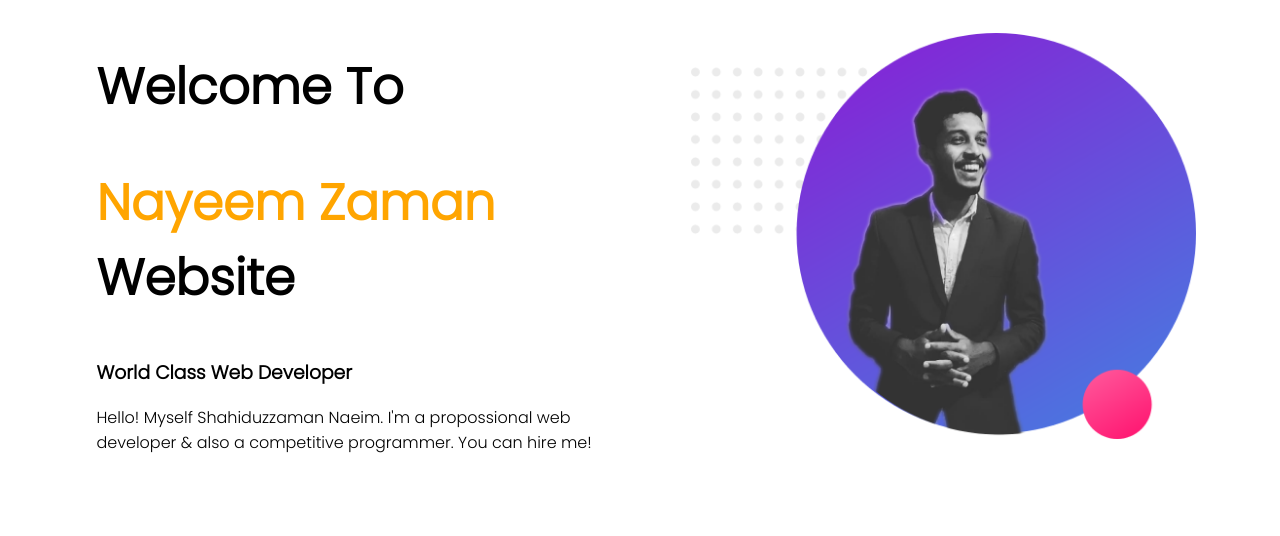
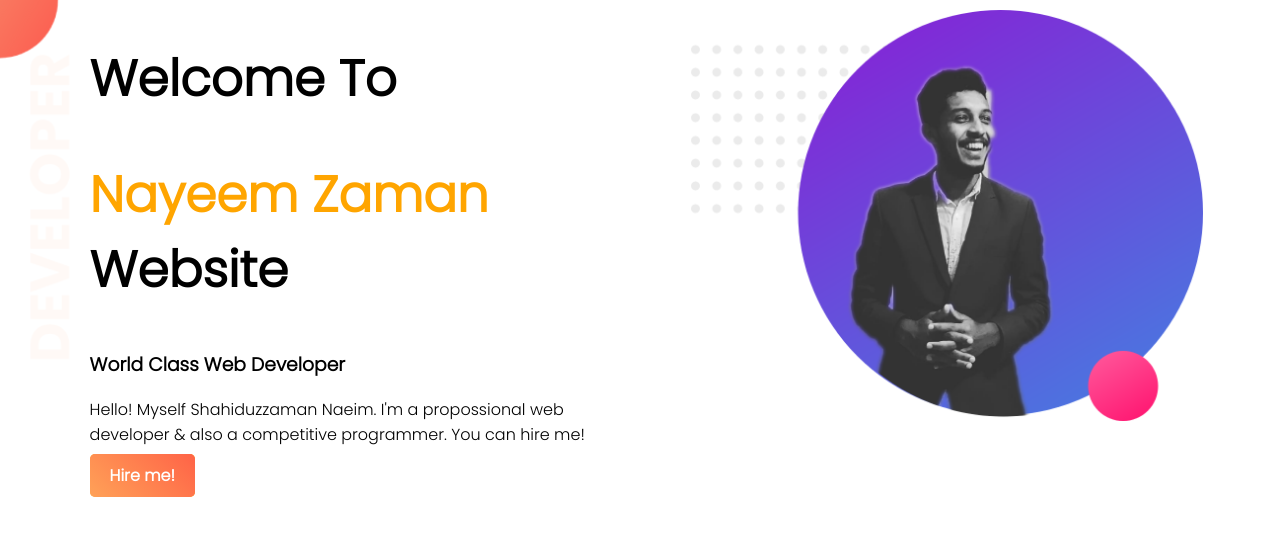
Before and after one commit to nayeemzzaman/Nayeem-portfolio, a plain HTML site: page index.html in a window 1280 px wide. Drawn offline with Linux system fonts and the light colour scheme.

Commit message:
link button added

```diff
--- a/Style.css
+++ b/Style.css
@@ -1,5 +1,6 @@
 body{
     font-family: 'Poppins', sans-serif;
+    margin: 0;
 }
 h1{
     font-size: 50px;
@@ -15,5 +16,21 @@ h1{
 }
 .first-part img{
     width: 100%;
-    margin-top: 5%;
+    margin-top: 2%;
 }
+.top-banner{
+    background-image: url("images/top-banner.png");
+    background-repeat: no-repeat;
+}
+section{
+    height: 500px;
+}
+.link-button{
+    text-decoration: none;
+    background-color: orange;
+    padding: 10px 20px;
+    border-radius: 5px;
+    color: white;
+    font-weight: bold;
+    background-image: linear-gradient(45deg, rgba(255, 160, 122, 0.719), tomato);
+}
--- a/index.html
+++ b/index.html
@@ -9,7 +9,7 @@
     <link href="https://fonts.googleapis.com/css2?family=Poppins:wght@300&display=swap" rel="stylesheet">
 </head>
 <body>
-    <section>
+    <section class="top-banner">
         <div class="first-part">
             <h1>Welcome To </h1>
             <h1><span class="name_highlight">Nayeem Zaman</span> Website</h1>
@@ -17,6 +17,7 @@
             <p>
             Hello! Myself Shahiduzzaman Naeim. I'm a propossional web developer & also a competitive programmer. You can hire me!
             </p>
+            <a class="link-button" target="_blank"href="https://www.linkedin.com/company/programminghero">Hire me!</a>
         </div>
         <div class="first-part">
             <img src="images/profile1.png" alt="">
```
